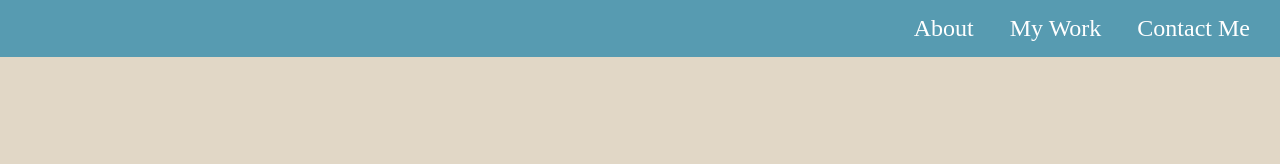
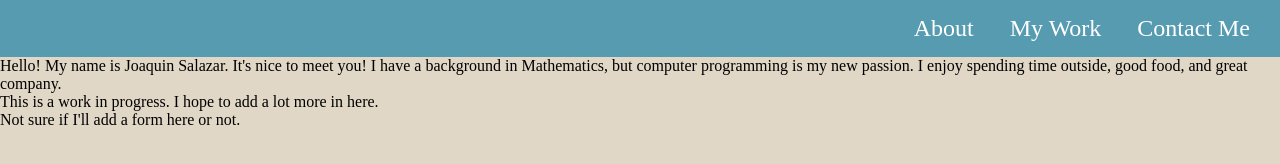
Before and after one commit to joaqsala/1st-Portfolio-Project, a plain HTML site: page index.html in a window 1280 px wide. Drawn offline with Linux system fonts and the light colour scheme.

Commit message:
added basic structure

```diff
--- a/assets/styles.css
+++ b/assets/styles.css
@@ -27,3 +27,21 @@ a {
     margin: 15px;
     text-decoration: none;
 }
+
+/* start of main */
+logo {
+
+}
+
+/* start of sections */
+#about {
+
+}
+
+#mywork {
+
+}
+
+#contact {
+
+}
--- a/index.html
+++ b/index.html
@@ -17,6 +17,20 @@
             </ul>
         </nav>
     </header>
+ <main>
+    <div class="logo">
 
+    </div>
+    <section id="about">
+        <p>Hello! My name is Joaquin Salazar. It's nice to meet you! I have a background in Mathematics, but computer programming is my new passion. I enjoy spending time outside, good food, and great company. </p>
+    </section>
+    <section id="mywork">
+        <p>This is a work in progress. I hope to add a lot more in here.</p>
+    </section>
+    </section>
+    <section id="contact">
+        <p>Not sure if I'll add a form here or not.</p>
+    </section>
+ </main>
 </body>
 </html>
```
